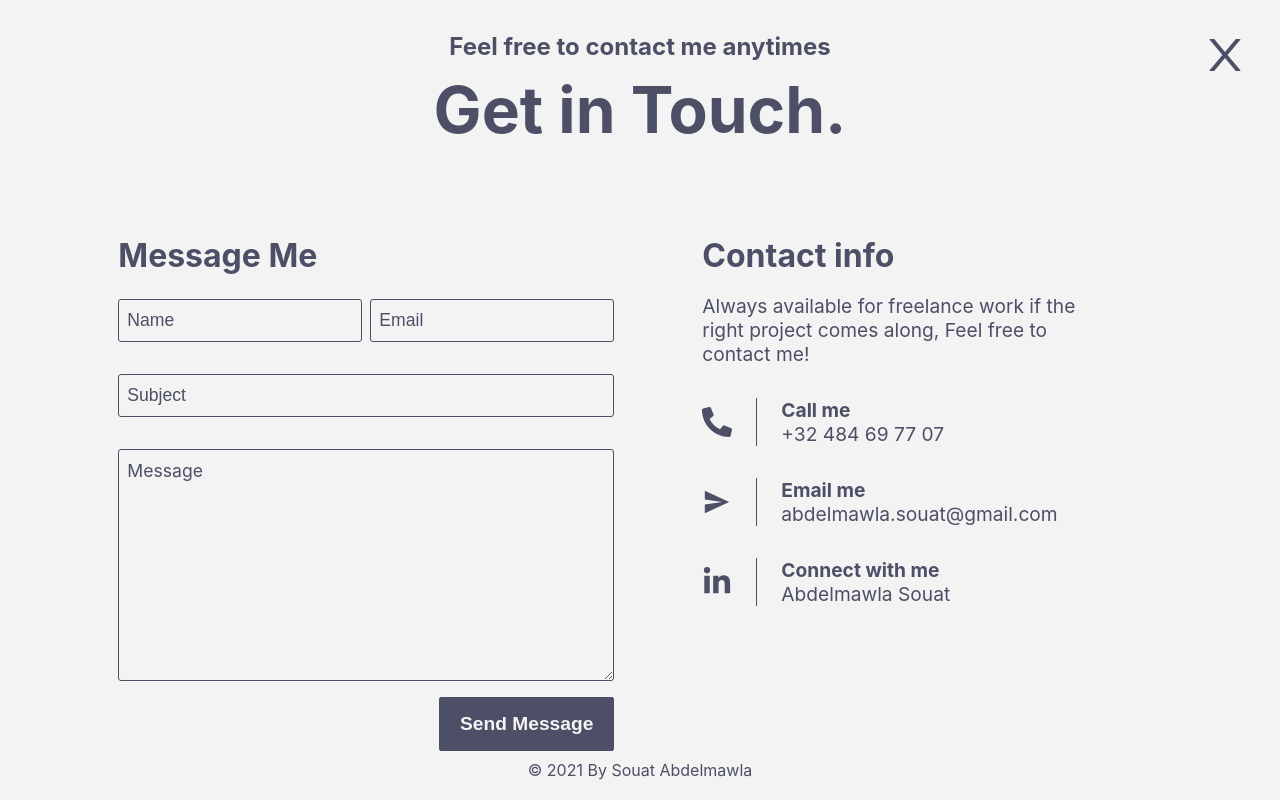
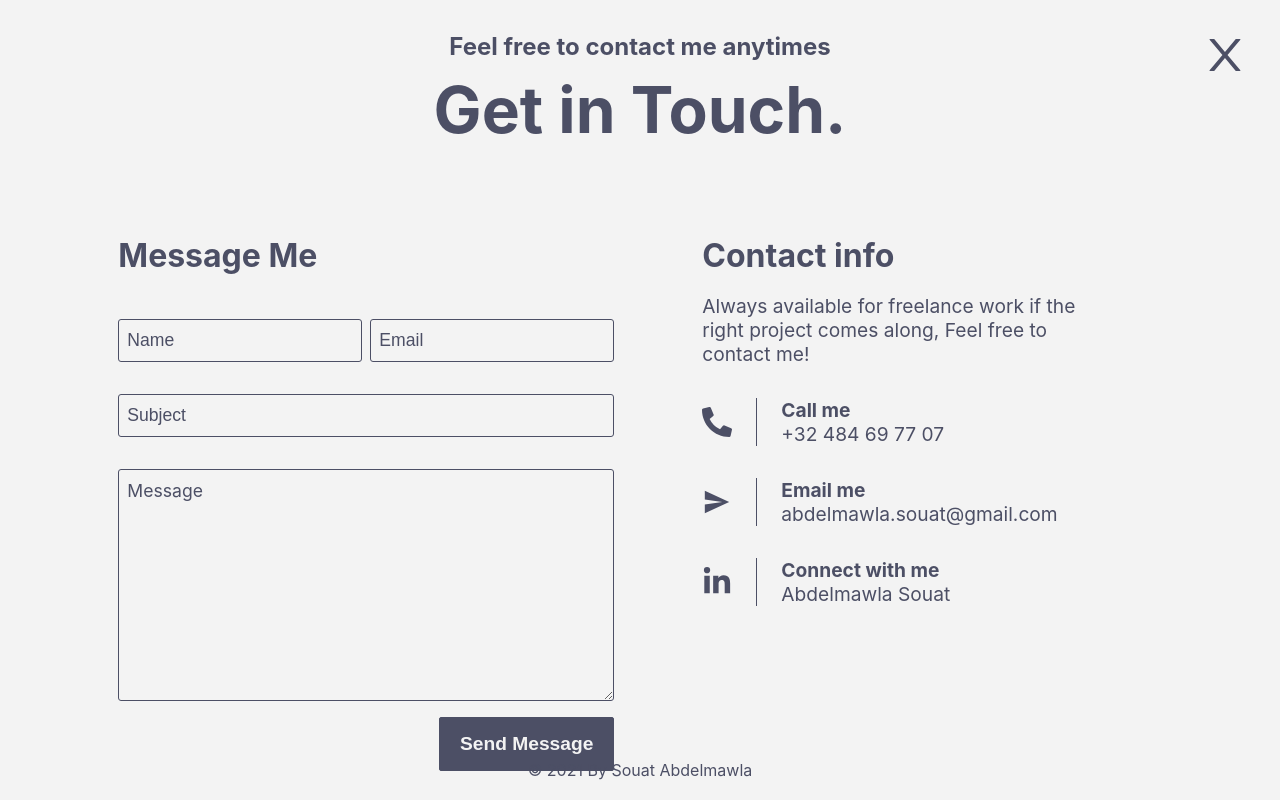
Before and after one commit to abdelmawlaSouat/Portfolio-V2, a Next.js app: page /contact in a window 1280 px wide. Built offline with nearby package versions, Linux system fonts and the light colour scheme.

Commit message:
Add Contact form

```diff
--- a/package.json
+++ b/package.json
@@ -9,12 +9,16 @@
   },
   "dependencies": {
     "@material-ui/core": "^4.11.3",
+    "@material-ui/lab": "^4.0.0-alpha.57",
+    "axios": "^0.21.1",
     "clsx": "^1.1.1",
     "framer-motion": "^4.0.2",
     "next": "10.0.6",
+    "nodemailer": "^6.5.0",
     "prop-types": "^15.7.2",
     "react": "17.0.1",
     "react-dom": "17.0.1",
+    "react-hook-form": "^6.15.5",
     "react-icons": "^4.2.0"
   },
   "devDependencies": {
--- a/pages/api/hello.js
+++ /dev/null
@@ -1,5 +0,0 @@
-// Next.js API route support: https://nextjs.org/docs/api-routes/introduction
-
-export default (req, res) => {
-  res.status(200).json({ name: 'John Doe' });
-};
--- /dev/null
+++ b/pages/api/send-mail.js
@@ -0,0 +1,50 @@
+/*
+ * File: send-mail.js
+ * Author: Abdelmawla Souat
+ * Email: abdelmawla.souat@gmail.com
+ * -----
+ * Created at: 2021-03-22 7:37:08 pm
+ * Last Modified: 2021-03-24 6:21:43 pm
+ * -----
+ * Copyright (c) 2021 Yuei
+ */
+
+import nodemailer from 'nodemailer';
+
+export default (req, res) => {
+  const transporter = nodemailer.createTransport({
+    host: process.env.MAILER_HOST,
+    port: 587,
+    secure: false,
+    auth: {
+      user: process.env.MAILER_EMAIL,
+      pass: process.env.MAILER_PASSWORD,
+    },
+  });
+
+  transporter.verify((error) => {
+    // eslint-disable-next-line no-console
+    if (error) console.log(error);
+  });
+
+  const mail = {
+    from: req.body.name,
+    to: 'abdelmawla.souat@gmail.com',
+    subject: req.body.subject,
+    html: `
+      <span style="font-size: 2rem;"><b>Name: </b> ${req.body.name} <br/></span>
+      <span style="font-size: 2rem;"><b>Email: </b> ${req.body.email} <br/></span>
+      <span style="font-size: 2rem;"><b>Subject: </b> ${req.body.subject} <br/></span>
+      <span style="font-size: 2rem;"><b>Message: </b> <br/></span>
+      <p style="font-size: 1.5rem;">${req.body.message}</p>
+    `,
+  };
+
+  transporter.sendMail(mail, (err) => {
+    if (err) {
+      res.status(502).json({ msg: 'fail' });
+    } else {
+      res.status(200).json({ msg: 'success' });
+    }
+  });
+};
--- a/pages/contact.jsx
+++ b/pages/contact.jsx
@@ -4,7 +4,7 @@
  * Email: abdelmawla.souat@gmail.com
  * -----
  * Created at: 2021-02-13 9:51:18 am
- * Last Modified: 2021-03-24 11:43:44 am
+ * Last Modified: 2021-03-24 7:15:33 pm
  * -----
  * Copyright (c) 2021 Yuei
  */
@@ -12,12 +12,32 @@
 import Head from 'next/head';
 import Link from 'next/link';
 import { motion } from 'framer-motion';
+import { useForm } from 'react-hook-form';
+import { useState } from 'react';
+import Alert from '@material-ui/lab/Alert';
+import axios from 'axios';
 import { FaLinkedinIn, FaPhoneAlt } from 'react-icons/fa';
 import { IoMdSend } from 'react-icons/io';
 import Header from '../components/Header';
 import styles from '../styles/Contact.module.css';
 
 export default function Contact() {
+  const [showSuccessMessage, setShowSuccessMessage] = useState(false);
+  const [showFailMessage, setShowFailMessage] = useState(false);
+
+  const { register, handleSubmit } = useForm();
+  const sendEmail = (data) => {
+    axios.post('/api/send-mail', data).then((response) => {
+      if (response.data.msg === 'success') {
+        setShowSuccessMessage(true);
+        setShowFailMessage(false);
+      } else if (response.data.msg === 'fail') {
+        setShowSuccessMessage(false);
+        setShowFailMessage(true);
+      }
+    });
+  };
+
   return (
     <div>
       <Head>
@@ -35,21 +55,55 @@ export default function Contact() {
           subtitle="Feel free to contact me anytimes"
         />
         <section>
-          <form>
+          <form onSubmit={handleSubmit(sendEmail)}>
             <h3>Message Me</h3>
+            <div className={styles.alert}>
+              {showSuccessMessage && (
+                <Alert severity="success" variant="filled">
+                  Thank you for your message ! I’ll get back to you as soon as
+                  possible !
+                </Alert>
+              )}
+
+              {showFailMessage && (
+                <Alert severity="error" variant="filled">
+                  Oops, something went wrong. Try again
+                </Alert>
+              )}
+            </div>
+
             <div>
-              <input type="text" name="name" id="" placeholder="Name" />
-              <input type="email" name="email" id="" placeholder="Email" />
+              <input
+                type="text"
+                name="name"
+                ref={register}
+                placeholder="Name"
+                required
+              />
+              <input
+                type="email"
+                name="email"
+                ref={register}
+                placeholder="Email"
+                required
+              />
             </div>
-            <input type="text" name="subject" id="" placeholder="Subject" />
+            <input
+              type="text"
+              name="subject"
+              ref={register}
+              placeholder="Subject"
+              required
+            />
             <textarea
               name="message"
-              id=""
+              ref={register}
               cols="30"
               rows="10"
               placeholder="Message"
+              required
             />
-            <button type="button">Send Message</button>
+            <button type="submit">Send Message</button>
           </form>
           <aside>
             <h3>Contact info</h3>
--- a/styles/Contact.module.css
+++ b/styles/Contact.module.css
@@ -24,6 +24,10 @@
   font-weight: bold;
 }
 
+.alert {
+  margin: 10px 0;
+}
+
 .container section form {
   display: flex;
   flex-direction: column;
@@ -33,6 +37,11 @@
 .container section form button {
   align-self: flex-end;
   margin-right: 0.5rem;
+}
+
+.container section form input,
+.container section form textarea {
+  color: white;
 }
 
 .contactType {
```
Also changed, not shown: 1 other file (tests, documents, lock files or other folders).
